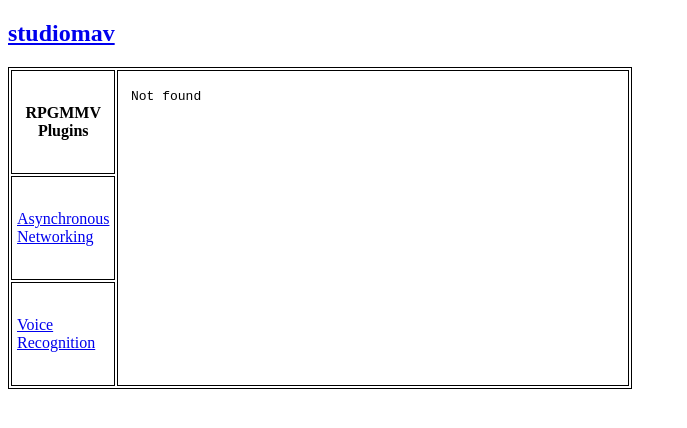
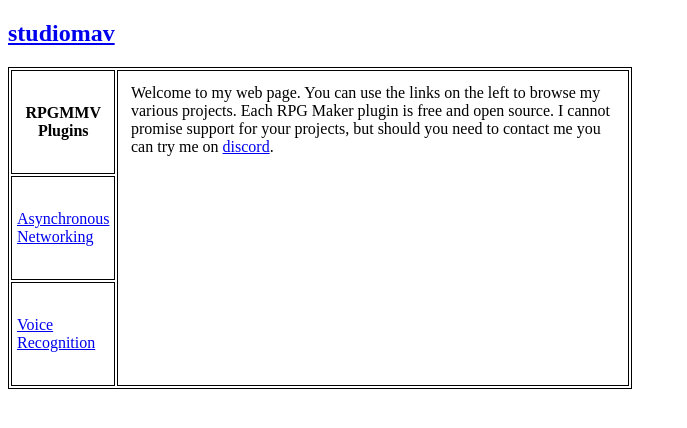
Before and after one commit to studiomav/studiomav.github.io, a plain HTML site: page index.html in a window 1280 px wide. Shown: the whole page, without its empty margins (0-687 px from the left). Drawn offline with Linux system fonts and the light colour scheme.

Commit message:
Update index.html

```diff
--- a/index.html
+++ b/index.html
@@ -21,7 +21,7 @@ th, td {
 <table>
   <tr>
     <th>RPGMMV Plugins</th>
-    <td rowspan="3"><iframe src="/home.html" width="500" height="300" style="border:none;">
+    <td rowspan="3"><iframe src="/main.html" width="500" height="300" style="border:none;">
 </iframe></td>
   </tr>
   <tr>
```
